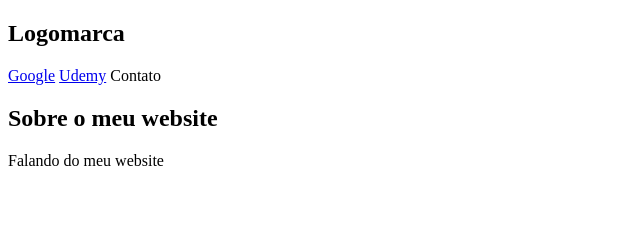
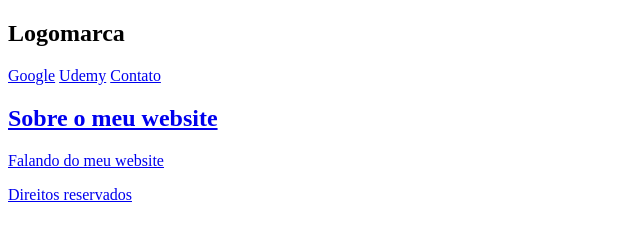
Before and after one commit to kallissin/Front-end, a plain HTML site: page modulo-html/aula005.html in a window 1280 px wide. Shown: the whole page, without its empty margins (0-640 px from the left). Drawn offline with Linux system fonts and the light colour scheme.

Commit message:
adicionando comentarios

```diff
--- a/modulo-html/aula005.html
+++ b/modulo-html/aula005.html
@@ -7,22 +7,31 @@
     <title>Meu site</title>
 </head>
 <body>
+
+    <!--Este seria o cabeçalho com algumas divisões para organizar a estrutura dos codigos-->
     <header>
         <div>
             <h2>Logomarca</h2>
         </div>
         <div>
-
+            <!--target é para abrir o link em outra aba-->
             <a target="_blank" href="https://google.com">Google</a>
-            <a href="https://www.udemy.com/">Udemy</a>
-            <span>Contato</span>
+            <a target="_blank" href="https://www.udemy.com/">Udemy</a>
+            <a target="_blank" href="https://cursos.dankicode.com/">Contato</span>
         </div>
     </header>
+
+    <!--Seções do meu site para organizar a estrutura-->
     <section>
         <div>
             <h2>Sobre o meu website</h2>
             <p>Falando do meu website</p>
         </div>
     </section>
+
+    <!--Rodapé do site-->
+    <footer>
+        <p>Direitos reservados</p>
+    </footer>
 </body>
 </html>
```
